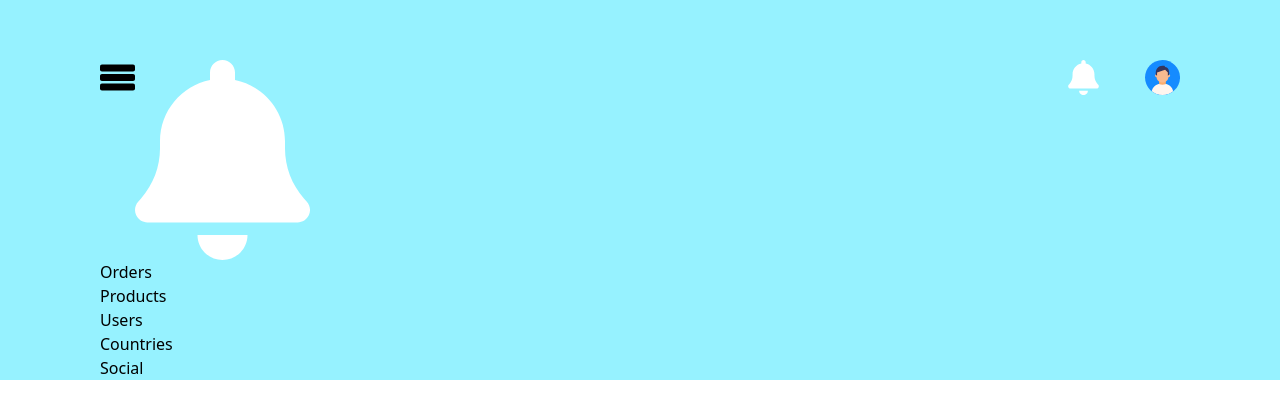
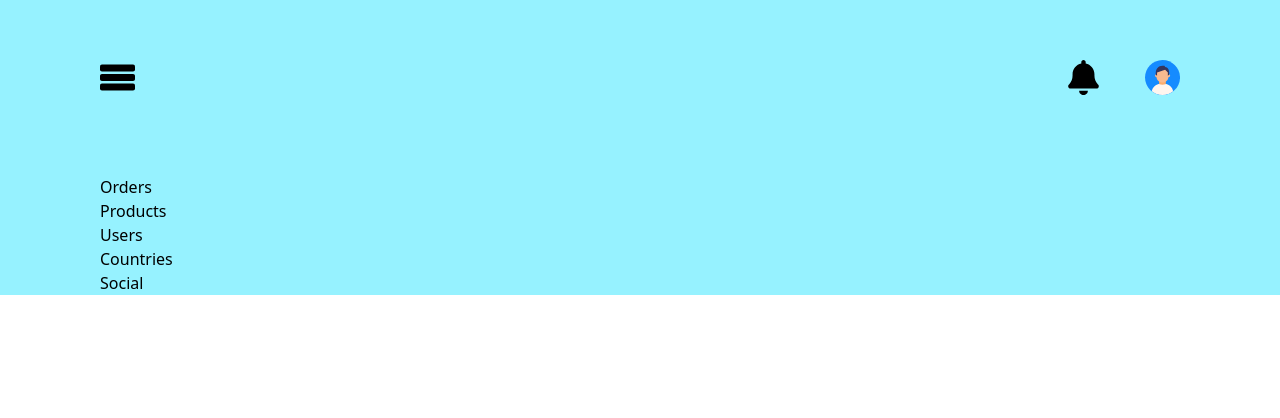
Before and after one commit to lazarevkristijan/sales-dashboard, a React (Vite) app: page / in a window 1280 px wide. Shown: the top 418 px of the page. Built offline with nearby package versions, Linux system fonts and the light colour scheme.

Commit message:
before svg-to-react

```diff
--- /dev/null
+++ b/src/constants/index.ts
@@ -0,0 +1 @@
+export const topIconStyles = "w-[35px] h-[35px]"
--- a/src/index.css
+++ b/src/index.css
@@ -55,6 +55,10 @@
   color: #000;
 }
 
+.light-svg path {
+  fill: red;
+}
+
 /* Dark mode styles */
 
 .dark-blue1 {
--- a/src/sections/Top.tsx
+++ b/src/sections/Top.tsx
@@ -1,31 +1,22 @@
 import React from "react"
-
+import { topIconStyles } from "./../constants/index"
 const Top = () => {
   return (
-    <div className="h-[200px] flex">
+    <div className="flex mb-[80px]">
       <img
         src="menu.svg"
         alt="menu icon"
-        className="w-[35px] h-[35px] icon"
+        className={`${topIconStyles}`}
       />
-      <svg
-        xmlns="http://www.w3.org/2000/svg"
-        viewBox="0 0 448 512"
-      >
-        <path
-          d="M224 0c-17.7 0-32 14.3-32 32V51.2C119 66 64 130.6 64 208v18.8c0 47-17.3 92.4-48.5 127.6l-7.4 8.3c-8.4 9.4-10.4 22.9-5.3 34.4S19.4 416 32 416H416c12.6 0 24-7.4 29.2-18.9s3.1-25-5.3-34.4l-7.4-8.3C401.3 319.2 384 273.9 384 226.8V208c0-77.4-55-142-128-156.8V32c0-17.7-14.3-32-32-32zm45.3 493.3c12-12 18.7-28.3 18.7-45.3H224 160c0 17 6.7 33.3 18.7 45.3s28.3 18.7 45.3 18.7s33.3-6.7 45.3-18.7z"
-          fill="#fff"
-        />
-      </svg>
       <img
         src="notification-bell.svg"
         alt="notification icon"
-        className="w-[35px] h-[35px] ml-auto mr-1 light-icon"
+        className={`${topIconStyles} ml-auto mr-1 light-icon`}
       />
       <img
         src="profile.svg"
         alt="profile icon"
-        className="w-[35px] h-[35px] ml-[40px]"
+        className={`${topIconStyles} ml-[40px]`}
       />
     </div>
   )
```
Also changed, not shown: public/menu.svg, public/notification-bell.svg.
